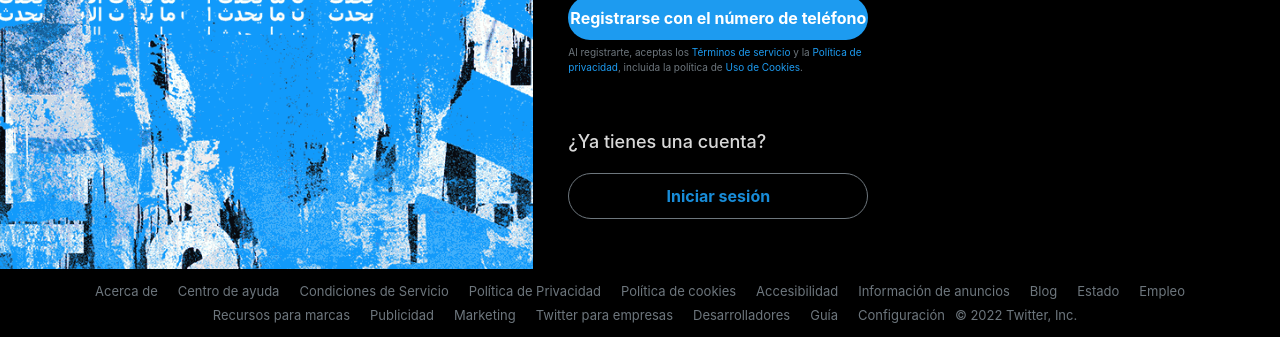
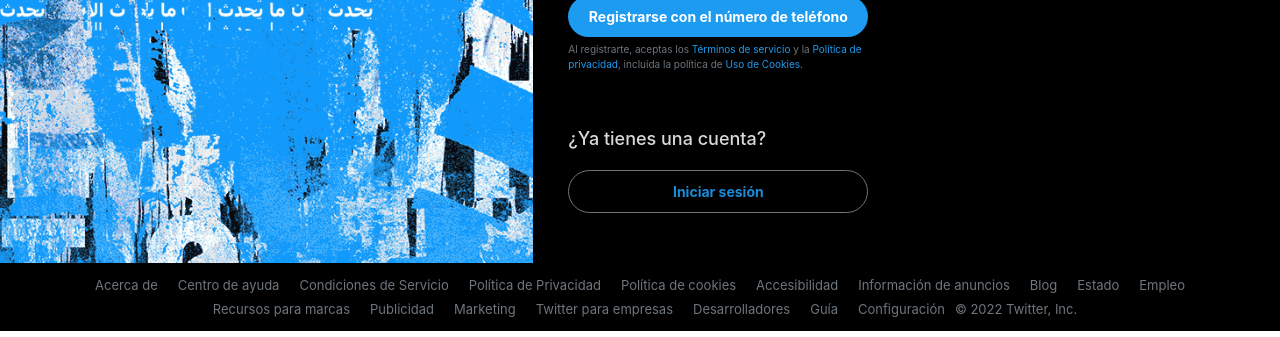
Before and after one commit to tomascmk/TwitterCopy, a plain HTML site: page index.html in a window 1280 px wide. Shown: the part 575-912 px from the top of the page. Drawn offline with nearby package versions, Linux system fonts and the light colour scheme.

Commit message:
signup button fixed

```diff
--- a/css/style.scss
+++ b/css/style.scss
@@ -71,6 +71,7 @@ main{
     font-weight: $font-weight;
     background-color: $background-color;
     color: $color;
+    font-size: 14px;
     @if $type == primary {
         &:hover{
             background-color: $white10;
@@ -110,6 +111,11 @@ main{
         }
         &-3{
             @include signInButton(700, $lightBlue00, $white00, secondary);
+            white-space: nowrap;
+            padding-left: 20px;
+            padding-right: 20px;
+            overflow: hidden;
+            text-overflow: ellipsis;
         }
         &-4{
             @include signInButton(700, transparent, $lightBlue10, outline);
```
Also changed, not shown: css/style.css, 2 other files.
